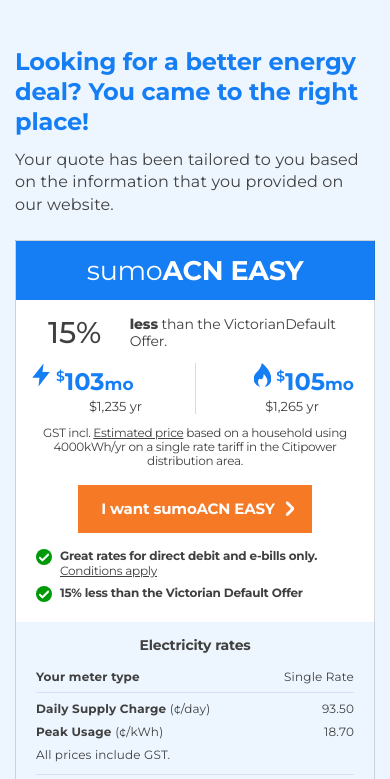
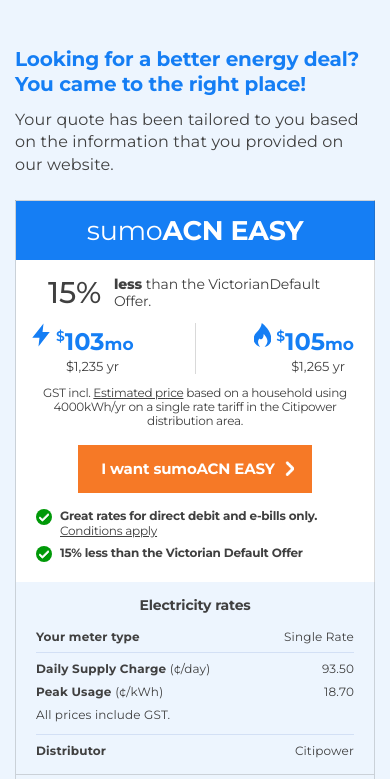
Before and after one commit to vuongDev0509/Convincely-Mjml, a plain HTML site: page EDMs Email Template/index.html in a window 390 px wide. Shown: the part 65-844 px from the top of the page. Drawn offline with Linux system fonts and the light colour scheme.

Commit message:
done template EDMs Email

```diff
--- a/EDMs Email Template/index.html
+++ b/EDMs Email Template/index.html
@@ -228,7 +228,7 @@
     }
 
     .bt-price .item:last-child ._sub-price {
-      padding-left: 35px;
+      padding-left: 46px;
     }
 
     .bt-price .item ._price:before {
@@ -375,8 +375,8 @@
 
     @media only screen and (max-width: 599px) {
       .heading-ss-hero>div {
-        font-size: 24px !important;
-        line-height: 30px !important;
+        font-size: 20px !important;
+        line-height: 25px !important
       }
 
       ._column-no-padding-mobi>table>tbody>tr>td {
@@ -390,6 +390,30 @@
       .section-main .mj-column-per-50 {
         width: 100% !important;
         max-width: 400px;
+      }
+
+      .bt-text-acn p:first-child {
+        width: 56px;
+        margin-right: 10px;
+      }
+
+      .bt-text-acn p:last-child {
+        width: calc(100% - 66px);
+      }
+
+      .bt-price .item:first-child ._sub-price {
+        text-align: left;
+        padding-left: 30px;
+      }
+
+      .bt-price .item:last-child ._sub-price {
+        text-align: right;
+        padding-right: 9px;
+        padding-left: 0px;
+      }
+
+      .section-hero {
+        max-width: 430px !important;
       }
     }
 
@@ -478,8 +502,8 @@
     </div>
     <!--[if mso | IE]></td></tr></table><![endif]-->
     <!-- section hero -->
-    <!--[if mso | IE]><table align="center" border="0" cellpadding="0" cellspacing="0" class="" style="width:600px;" width="600" ><tr><td style="line-height:0px;font-size:0px;mso-line-height-rule:exactly;"><![endif]-->
-    <div style="margin:0px auto;max-width:600px;">
+    <!--[if mso | IE]><table align="center" border="0" cellpadding="0" cellspacing="0" class="section-hero-outlook" style="width:600px;" width="600" ><tr><td style="line-height:0px;font-size:0px;mso-line-height-rule:exactly;"><![endif]-->
+    <div class="section-hero" style="margin:0px auto;max-width:600px;">
       <table align="center" border="0" cellpadding="0" cellspacing="0" role="presentation" style="width:100%;">
         <tbody>
           <tr>
```
Also changed, not shown: 1 other file.
